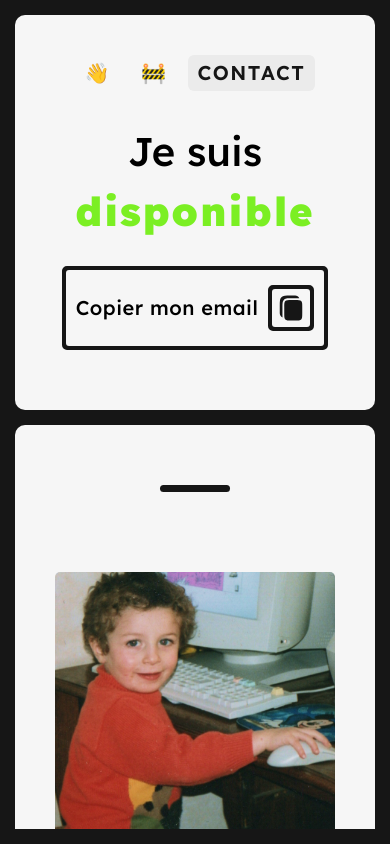
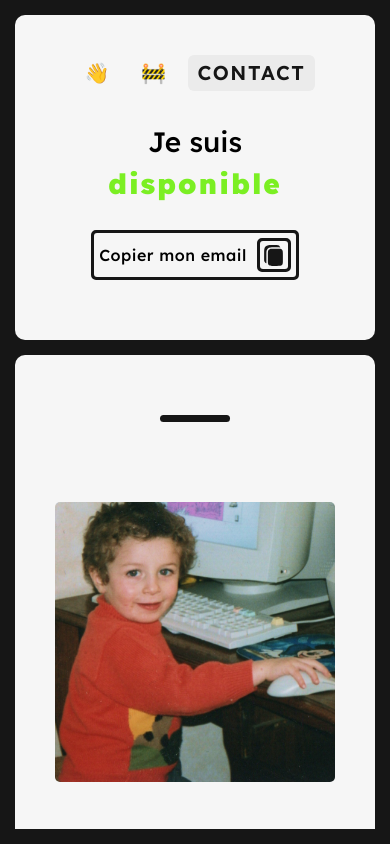
Before and after one commit to souli-a/portfolio, a React (Vite) app: page / in a window 390 px wide. Both pictures are taken after a click on the button "☎️". Built offline with nearby package versions, Linux system fonts and the light colour scheme.

Commit message:
style(contact): modify font-size on mobile device

```diff
--- a/src/styles/Contact.scss
+++ b/src/styles/Contact.scss
@@ -28,7 +28,6 @@
   padding: 0.5rem 1rem;
   background-color: $white;
   border-radius: 0.3rem;
-  word-break: break-all;
   h1 {
     font-size: 2rem;
     letter-spacing: 0.05rem;
@@ -81,3 +80,31 @@
     padding: 1.5rem 1rem;
   }
 }
+
+@media (max-width: 420px) {
+  .contact-root-div {
+    & > h1 {
+      font-size: 2.8rem;
+    }
+  }
+  .copy-email {
+    border: 0.3rem solid $black;
+  }
+  .email-bg {
+    padding: 0.5rem 0.5rem;
+    border-radius: 0.3rem;
+    h1 {
+      font-size: 1.6rem;
+    }
+  }
+  .copy-button {
+    @include flexCenter(row);
+    border: 0.3rem solid $black;
+    svg {
+      min-width: 2.5rem;
+    }
+  }
+  .copy-button-bg {
+    padding: 0.15rem;
+  }
+}
```
